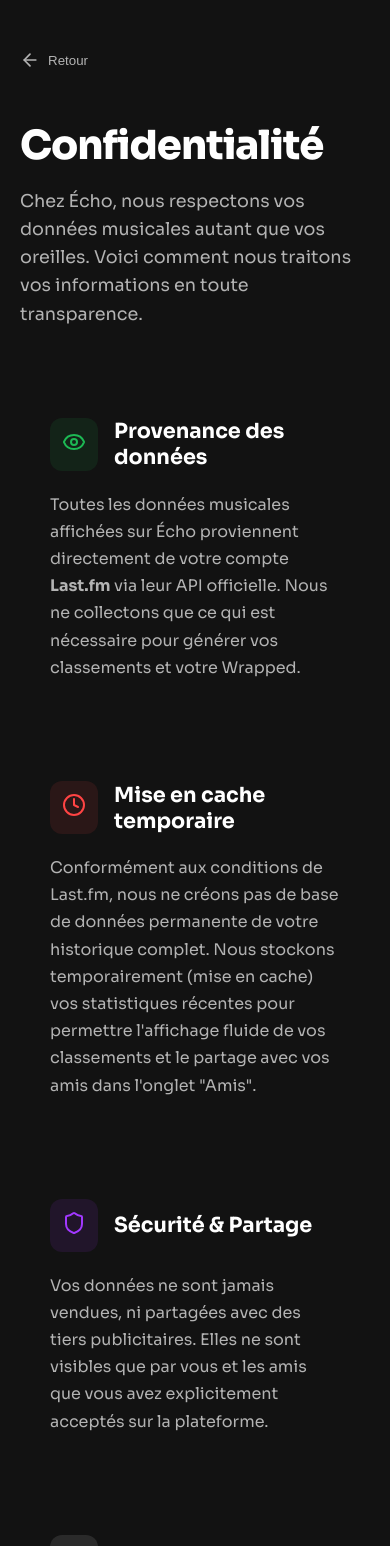
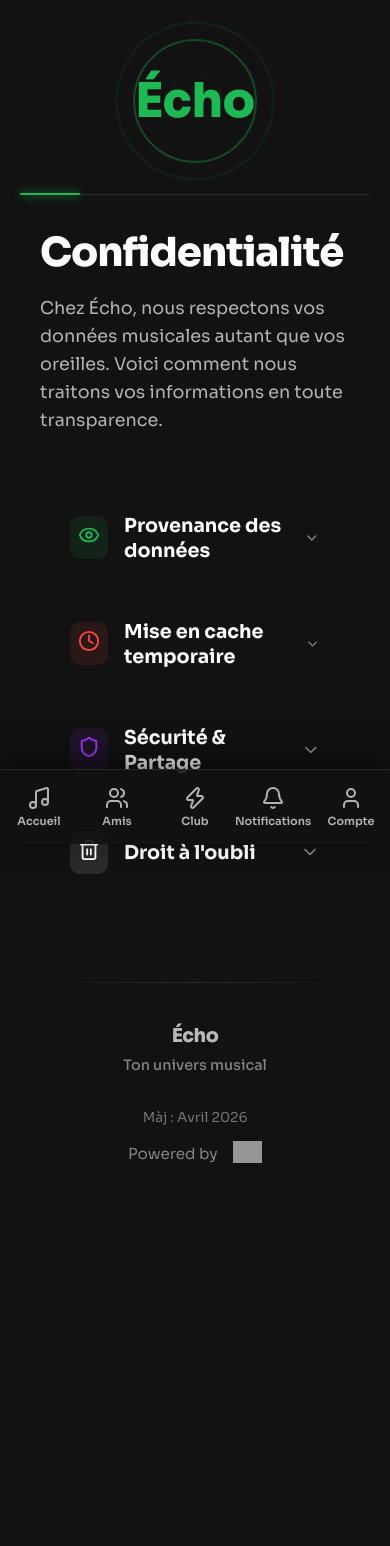
Before and after one commit to mahedjm/LifeWrapped, a Next.js app: page /privacy in a window 390 px wide. Shown: the top 1546 px of the page. After the commit the page ends 1387 px from the top, so only its background shows below. Built offline with nearby package versions, Linux system fonts and the light colour scheme; no server answers; grey boxes are pictures that could not be loaded.

Commit message:
feat: finalize Echo branding, unified headers, and export fixes

```diff
--- a/app/globals.css
+++ b/app/globals.css
@@ -208,68 +208,31 @@ h1 {
 .logo-container.rainbow h1 {
   position: relative;
   z-index: 10;
-  animation: logo-reveal-sequence 16s cubic-bezier(0.4, 0, 0.2, 1) infinite;
+  animation: logo-reveal-single 4s cubic-bezier(0.4, 0, 0.2, 1) infinite;
   opacity: 0;
 }
 
 .logo-container.rainbow .logo-wave {
-  animation: logo-wave-sequence 16s cubic-bezier(0.4, 0, 0.2, 1) infinite;
+  animation: logo-wave-single 4s cubic-bezier(0.4, 0, 0.2, 1) infinite;
 }
 
 /* On décale les ondes secondaires pour l'effet de profondeur */
 .logo-container.rainbow .logo-wave:nth-child(2) { animation-delay: 0.25s; }
 .logo-container.rainbow .logo-wave:nth-child(3) { animation-delay: 0.5s; }
 
-@keyframes logo-reveal-sequence {
-  /* Cycle 1: Vert (Spotify) - 0% à 25% (4s) */
-  0%   { opacity: 0; transform: scale(0.8); color: #1db954; filter: blur(10px); }
-  8%   { opacity: 0; transform: scale(0.8); }
-  13%  { opacity: 1; transform: scale(1); color: #1db954; filter: blur(0); }
-  17%  { opacity: 1; transform: scale(1); }
-  24%  { opacity: 0; transform: scale(1.1); color: #1db954; filter: blur(5px); }
-
-  /* Cycle 2: Rouge (Apple) - 25% à 50% (4s) */
-  25%    { opacity: 0; transform: scale(0.8); color: #FC3C44; filter: blur(10px); }
-  33%    { opacity: 0; transform: scale(0.8); }
-  38%    { opacity: 1; transform: scale(1); color: #FC3C44; filter: blur(0); }
-  42%    { opacity: 1; transform: scale(1); }
-  49%    { opacity: 0; transform: scale(1.1); color: #FC3C44; filter: blur(5px); }
-
-  /* Cycle 3: Violet (Deezer) - 50% à 75% (4s) */
-  50%    { opacity: 0; transform: scale(0.8); color: #A238FF; filter: blur(10px); }
-  58%    { opacity: 0; transform: scale(0.8); }
-  63%    { opacity: 1; transform: scale(1); color: #A238FF; filter: blur(0); }
-  67%    { opacity: 1; transform: scale(1); }
-  74%    { opacity: 0; transform: scale(1.1); color: #A238FF; filter: blur(5px); }
-
-  /* Cycle 4: Bleu (Tidal) - 75% à 100% (4s) */
-  75%    { opacity: 0; transform: scale(0.8); color: #00D2FF; filter: blur(10px); }
-  83%    { opacity: 0; transform: scale(0.8); }
-  88%    { opacity: 1; transform: scale(1); color: #00D2FF; filter: blur(0); }
-  92%    { opacity: 1; transform: scale(1); }
-  100%   { opacity: 0; transform: scale(1.1); color: #00D2FF; filter: blur(5px); }
+@keyframes logo-reveal-single {
+  0%   { opacity: 0; transform: scale(0.8); color: var(--accent-green); filter: blur(10px); }
+  15%  { opacity: 0; transform: scale(0.8); }
+  40%  { opacity: 1; transform: scale(1); color: var(--accent-green); filter: blur(0); }
+  60%  { opacity: 1; transform: scale(1); }
+  90%  { opacity: 0; transform: scale(1.1); color: var(--accent-green); filter: blur(5px); }
+  100% { opacity: 0; transform: scale(1.1); }
 }
 
-@keyframes logo-wave-sequence {
-  /* Cycle 1: Vert */
-  0%   { transform: translate(-50%, -50%) scale(0.5); opacity: 0; border-color: #1db954; }
-  8%   { opacity: 0.6; }
-  25%  { transform: translate(-50%, -50%) scale(2.8); opacity: 0; border-color: #1db954; }
-
-  /* Cycle 2: Rouge */
-  25.01% { transform: translate(-50%, -50%) scale(0.5); opacity: 0; border-color: #FC3C44; }
-  33%    { opacity: 0.6; }
-  50%    { transform: translate(-50%, -50%) scale(2.8); opacity: 0; border-color: #FC3C44; }
-
-  /* Cycle 3: Violet */
-  50.01% { transform: translate(-50%, -50%) scale(0.5); opacity: 0; border-color: #A238FF; }
-  58%    { opacity: 0.6; }
-  75%    { transform: translate(-50%, -50%) scale(2.8); opacity: 0; border-color: #A238FF; }
-
-  /* Cycle 4: Bleu */
-  75.01% { transform: translate(-50%, -50%) scale(0.5); opacity: 0; border-color: #00D2FF; }
-  83%    { opacity: 0.6; }
-  100%   { transform: translate(-50%, -50%) scale(2.8); opacity: 0; border-color: #00D2FF; }
+@keyframes logo-wave-single {
+  0%   { transform: translate(-50%, -50%) scale(0.5); opacity: 0; border-color: var(--accent-green); }
+  15%  { opacity: 0.6; }
+  100% { transform: translate(-50%, -50%) scale(2.8); opacity: 0; border-color: var(--accent-green); }
 }
 
 @keyframes loadingTextFade {
@@ -933,8 +896,8 @@ h1 {
 
 /* --- Footer Credits --- */
 .footer-credits {
-  margin-top: 80px;
-  padding: 60px 20px 120px 20px;
+  margin-top: 30px;
+  padding: 20px 20px 120px 20px;
   width: 100%;
 }
 
--- a/app/privacy/page.tsx
+++ b/app/privacy/page.tsx
@@ -1,31 +1,163 @@
 'use client';
 
 import { useRouter } from 'next/navigation';
-import { ArrowLeft, Shield, Clock, Eye, Trash2 } from 'lucide-react';
+import { useState, useEffect } from 'react';
+import {
+  ArrowLeft, Shield, Clock, Eye, Trash2, ChevronDown,
+  Music, Users, Zap, Bell, User, RefreshCw, Share2, LogOut
+} from 'lucide-react';
+import { useTheme } from '@/hooks/useTheme';
+import { useStats } from '@/hooks/useStats';
+import { useNotifications } from '@/hooks/useNotifications';
+import { PALETTES } from '@/lib/constants';
+
+interface PrivacySectionProps {
+  id: string;
+  icon: React.ReactNode;
+  title: string;
+  content: string;
+  color: string;
+  bg: string;
+}
+
+function PrivacySection({ id, icon, title, content, color, bg }: PrivacySectionProps) {
+  const [isOpen, setIsOpen] = useState(false);
+  const [isMobile, setIsMobile] = useState(false);
+
+  useEffect(() => {
+    const checkMobile = () => setIsMobile(window.innerWidth < 768);
+    checkMobile();
+    window.addEventListener('resize', checkMobile);
+    return () => window.removeEventListener('resize', checkMobile);
+  }, []);
+
+  // Sur desktop on laisse ouvert par défaut, sur mobile c'est replié
+  const showContent = !isMobile || isOpen;
+
+  return (
+    <section className="glass-card" style={{ padding: 0, overflow: 'hidden' }}>
+      <div
+        onClick={() => isMobile && setIsOpen(!isOpen)}
+        style={{
+          padding: '18px 30px',
+          display: 'flex',
+          alignItems: 'center',
+          justifyContent: 'space-between',
+          cursor: isMobile ? 'pointer' : 'default',
+          background: isOpen && isMobile ? 'rgba(255,255,255,0.05)' : 'transparent'
+        }}
+      >
+        <div style={{ display: 'flex', alignItems: 'center', gap: '16px' }}>
+          <div style={{ padding: '8px', background: bg, borderRadius: '10px' }}>
+            {icon}
+          </div>
+          <h2 style={{ fontSize: '1.2rem', fontWeight: 700 }}>{title}</h2>
+        </div>
+        {isMobile && (
+          <ChevronDown
+            size={20}
+            style={{
+              transform: isOpen ? 'rotate(180deg)' : 'rotate(0deg)',
+              transition: 'transform 0.3s ease',
+              opacity: 0.5
+            }}
+          />
+        )}
+      </div>
+
+      <div style={{
+        maxHeight: showContent ? '500px' : '0px',
+        opacity: showContent ? 1 : 0,
+        overflow: 'hidden',
+        transition: 'all 0.3s cubic-bezier(0.4, 0, 0.2, 1)',
+        padding: showContent ? '12px 30px 30px 30px' : '0 30px'
+      }}>
+        <p style={{ color: 'var(--text-secondary)', lineHeight: '1.7', fontSize: '0.95rem' }}>
+          {content}
+        </p>
+      </div>
+    </section>
+  );
+}
 
 export default function PrivacyPage() {
   const router = useRouter();
+  const { themeColor, setThemeColor } = useTheme();
+  const { stats, fetchStats } = useStats('week', 'week', 'week', 5, 5);
+  const { notifications, toggleNotifications } = useNotifications();
+
+  useEffect(() => {
+    fetchStats();
+  }, [fetchStats]);
+
+  const handleLogout = async () => {
+    await fetch('/api/auth/logout', { method: 'POST' });
+    router.push('/login');
+  };
 
   return (
-    <main className="dashboard animated" style={{ minHeight: '100vh', padding: '40px 20px 100px' }}>
-      <div style={{ maxWidth: '800px', margin: '0 auto' }}>
-        <button
-          onClick={() => router.back()}
-          style={{
-            display: 'flex',
-            alignItems: 'center',
-            gap: '8px',
-            background: 'none',
-            border: 'none',
-            color: 'var(--text-secondary)',
-            cursor: 'pointer',
-            marginBottom: '40px',
-            padding: '10px 0'
-          }}
-        >
-          <ArrowLeft size={20} />
-          Retour
-        </button>
+    <main className="dashboard animated">
+      {/* --- Header --- */}
+      <header className="main-header">
+        {/* --- DESKTOP HEADER --- */}
+        <div className="desktop-only">
+          <div className="header-top">
+            <div className="logo-container" onClick={() => router.push('/')} style={{ cursor: 'pointer' }}>
+              <div className="logo-wave" />
+              <div className="logo-wave" />
+              <div className="logo-wave" />
+              <h1 style={{ margin: 0, fontWeight: 900, letterSpacing: '-0.5px', color: 'var(--accent-green)', position: 'relative', zIndex: 2 }}>Écho</h1>
+            </div>
+
+            <nav className="desktop-nav">
+              <button onClick={() => router.push('/')}>
+                <Music size={18} /> Accueil
+              </button>
+              <button onClick={() => router.push('/')}>
+                <Zap size={18} /> Club
+              </button>
+              <button onClick={() => router.push('/')}>
+                <Users size={18} /> Amis
+              </button>
+            </nav>
+
+            <div className="header-controls">
+              {stats?.username && (
+                <div className="user-badge">
+                  <div className="user-info">
+                    <User size={14} />
+                    <span>Connecté en tant que&nbsp;</span>
+                    <strong>{stats.username}</strong>
+                  </div>
+                  <button className="logout-btn" onClick={handleLogout}><LogOut size={18} /></button>
+                </div>
+              )}
+
+              <div className="notif-wrapper" style={{ marginLeft: '10px' }}>
+                <button className="notif-btn" onClick={toggleNotifications}>
+                  <Bell size={20} />
+                  {notifications.some(n => n.status === 'unread') && <div className="notif-badge" />}
+                </button>
+              </div>
+            </div>
+          </div>
+        </div>
+
+        {/* --- MOBILE HEADER --- */}
+        <div className="mobile-only">
+          <div className="header-top" style={{ marginBottom: '40px', justifyContent: 'center' }}>
+            <div className="logo-container" style={{ margin: 0 }}>
+              <div className="logo-wave" />
+              <div className="logo-wave" />
+              <div className="logo-wave" />
+              <h1 style={{ margin: 0, fontWeight: 900, letterSpacing: '-0.5px', color: 'var(--accent-green)', position: 'relative', zIndex: 2 }}>Écho</h1>
+            </div>
+          </div>
+        </div>
+      </header>
+
+      <div style={{ maxWidth: '800px', margin: '0 auto', padding: '0 20px 40px' }}>
+
 
         <header style={{ marginBottom: '60px' }}>
           <h1 style={{ fontSize: '2.5rem', fontWeight: 900, marginBottom: '16px', letterSpacing: '-1px' }}>
@@ -37,66 +169,90 @@ export default function PrivacyPage() {
           </p>
         </header>
 
-        <div style={{ display: 'grid', gap: '40px' }}>
-          <section className="glass-card" style={{ padding: '30px' }}>
-            <div style={{ display: 'flex', alignItems: 'center', gap: '16px', marginBottom: '20px' }}>
-              <div style={{ padding: '12px', background: 'rgba(29, 185, 84, 0.1)', borderRadius: '12px' }}>
-                <Eye size={24} color="#1db954" />
-              </div>
-              <h2 style={{ fontSize: '1.3rem', fontWeight: 700 }}>Provenance des données</h2>
-            </div>
-            <p style={{ color: 'var(--text-secondary)', lineHeight: '1.7' }}>
-              Toutes les données musicales affichées sur Écho proviennent directement de votre compte <strong>Last.fm</strong> via leur API officielle.
-              Nous ne collectons que ce qui est nécessaire pour générer vos classements et votre Wrapped.
-            </p>
-          </section>
+        <div style={{ display: 'grid', gap: '20px' }}>
+          <PrivacySection
+            id="provenance"
+            icon={<Eye size={22} color="#1db954" />}
+            title="Provenance des données"
+            bg="rgba(29, 185, 84, 0.1)"
+            color="#1db954"
+            content="Toutes les données musicales affichées sur Écho proviennent directement de votre compte Last.fm via leur API officielle. Nous ne collectons que ce qui est nécessaire pour générer vos classements et votre Wrapped."
+          />
 
-          <section className="glass-card" style={{ padding: '30px' }}>
-            <div style={{ display: 'flex', alignItems: 'center', gap: '16px', marginBottom: '20px' }}>
-              <div style={{ padding: '12px', background: 'rgba(255, 68, 68, 0.1)', borderRadius: '12px' }}>
-                <Clock size={24} color="#ff4444" />
-              </div>
-              <h2 style={{ fontSize: '1.3rem', fontWeight: 700 }}>Mise en cache temporaire</h2>
-            </div>
-            <p style={{ color: 'var(--text-secondary)', lineHeight: '1.7' }}>
-              Conformément aux conditions de Last.fm, nous ne créons pas de base de données permanente de votre historique complet.
-              Nous stockons temporairement (mise en cache) vos statistiques récentes pour permettre l'affichage fluide de vos classements
-              et le partage avec vos amis dans l'onglet "Amis".
-            </p>
-          </section>
+          <PrivacySection
+            id="cache"
+            icon={<Clock size={22} color="#ff4444" />}
+            title="Mise en cache temporaire"
+            bg="rgba(255, 68, 68, 0.1)"
+            color="#ff4444"
+            content="Conformément aux conditions de Last.fm, nous ne créons pas de base de données permanente de votre historique complet. Nous stockons temporairement (mise en cache) vos statistiques récentes pour permettre l'affichage fluide de vos classements et le partage avec vos amis."
+          />
 
-          <section className="glass-card" style={{ padding: '30px' }}>
-            <div style={{ display: 'flex', alignItems: 'center', gap: '16px', marginBottom: '20px' }}>
-              <div style={{ padding: '12px', background: 'rgba(162, 56, 255, 0.1)', borderRadius: '12px' }}>
-                <Shield size={24} color="#A238FF" />
-              </div>
-              <h2 style={{ fontSize: '1.3rem', fontWeight: 700 }}>Sécurité & Partage</h2>
-            </div>
-            <p style={{ color: 'var(--text-secondary)', lineHeight: '1.7' }}>
-              Vos données ne sont jamais vendues, ni partagées avec des tiers publicitaires.
-              Elles ne sont visibles que par vous et les amis que vous avez explicitement acceptés sur la plateforme.
-            </p>
-          </section>
+          <PrivacySection
+            id="security"
+            icon={<Shield size={22} color="#A238FF" />}
+            title="Sécurité & Partage"
+            bg="rgba(162, 56, 255, 0.1)"
+            color="#A238FF"
+            content="Vos données ne sont jamais vendues, ni partagées avec des tiers publicitaires. Elles ne sont visibles que par vous et les amis que vous avez explicitement acceptés sur la plateforme."
+          />
 
-          <section className="glass-card" style={{ padding: '30px' }}>
-            <div style={{ display: 'flex', alignItems: 'center', gap: '16px', marginBottom: '20px' }}>
-              <div style={{ padding: '12px', background: 'rgba(255, 255, 255, 0.1)', borderRadius: '12px' }}>
-                <Trash2 size={24} color="white" />
-              </div>
-              <h2 style={{ fontSize: '1.3rem', fontWeight: 700 }}>Droit à l'oubli</h2>
-            </div>
-            <p style={{ color: 'var(--text-secondary)', lineHeight: '1.7' }}>
-              Vous pouvez à tout moment vous déconnecter ou demander la suppression de votre compte Écho.
-              Toutes les données mises en cache vous concernant seront alors immédiatement et définitivement supprimées.
-            </p>
-          </section>
+          <PrivacySection
+            id="rights"
+            icon={<Trash2 size={22} color="white" />}
+            title="Droit à l'oubli"
+            bg="rgba(255, 255, 255, 0.1)"
+            color="white"
+            content="Vous pouvez à tout moment vous déconnecter ou demander la suppression de votre compte Écho. Toutes les données mises en cache vous concernant seront alors immédiatement et définitivement supprimées."
+          />
         </div>
 
-        <footer style={{ marginTop: '80px', textAlign: 'center', opacity: 0.5, fontSize: '0.9rem' }}>
-          <p>Dernière mise à jour : Avril 2026</p>
-          <p style={{ marginTop: '10px' }}>Powered by Last.fm API</p>
-        </footer>
       </div>
+
+      <footer className="footer-credits">
+        <div className="footer-divider" />
+        <div className="footer-content">
+          <div className="footer-brand">
+            <span className="brand-name">Écho</span>
+            <span className="brand-dot">•</span>
+            <span className="brand-desc">Ton univers musical</span>
+          </div>
+          <div className="footer-links">
+            <p style={{ margin: 0, fontSize: '0.85rem', opacity: 0.6 }}>Màj : Avril 2026</p>
+            <span className="footer-link-dot">•</span>
+            <div className="lastfm-credit">
+              <span>Powered by</span>
+              <a href="https://www.last.fm" target="_blank" rel="noopener noreferrer" className="lastfm-link">
+                <img src="https://www.last.fm/static/images/footer_logo@2x.49ca51948b0a.png" alt="Last.fm" className="lastfm-logo" />
+              </a>
+            </div>
+          </div>
+        </div>
+      </footer>
+
+      {/* --- Bottom Nav --- */}
+      <nav className="bottom-nav">
+        <div className="nav-item" onClick={() => router.push('/')}>
+          <div className="icon-wrapper"><Music size={24} /></div>
+          <span>Accueil</span>
+        </div>
+        <div className="nav-item" onClick={() => router.push('/')}>
+          <div className="icon-wrapper"><Users size={24} /></div>
+          <span>Amis</span>
+        </div>
+        <div className="nav-item" onClick={() => router.push('/')}>
+          <div className="icon-wrapper"><Zap size={24} /></div>
+          <span>Club</span>
+        </div>
+        <div className="nav-item" onClick={() => router.push('/')}>
+          <div className="icon-wrapper"><Bell size={24} /></div>
+          <span>Notifications</span>
+        </div>
+        <div className="nav-item" onClick={() => router.push('/')}>
+          <div className="icon-wrapper"><User size={24} /></div>
+          <span>Compte</span>
+        </div>
+      </nav>
     </main>
   );
 }
--- a/hooks/useStats.ts
+++ b/hooks/useStats.ts
@@ -76,14 +76,14 @@ export function useStats(
         setError(err.message);
       }
     } finally {
-      if (!controller.signal.aborted) {
+      if (controller === abortControllerRef.current) {
         setLoading(false);
         setSyncing(false);
         setLoadingChart(false);
         setManualSyncing(false);
       }
     }
-  }, [initialChartPeriod]);
+  }, [initialPeriod, initialTrackPeriod, initialChartPeriod, initialArtistLimit, initialTrackLimit]);
 
   return {
     stats,
```
Also changed, not shown: app/layout.tsx (+21 -1 lines), app/page.tsx (+36 -11 lines), components/FloatingActions.tsx (+15 -11 lines), components/ShareCard.tsx (+35 -35 lines), hooks/useTheme.ts (+5 -9 lines).
